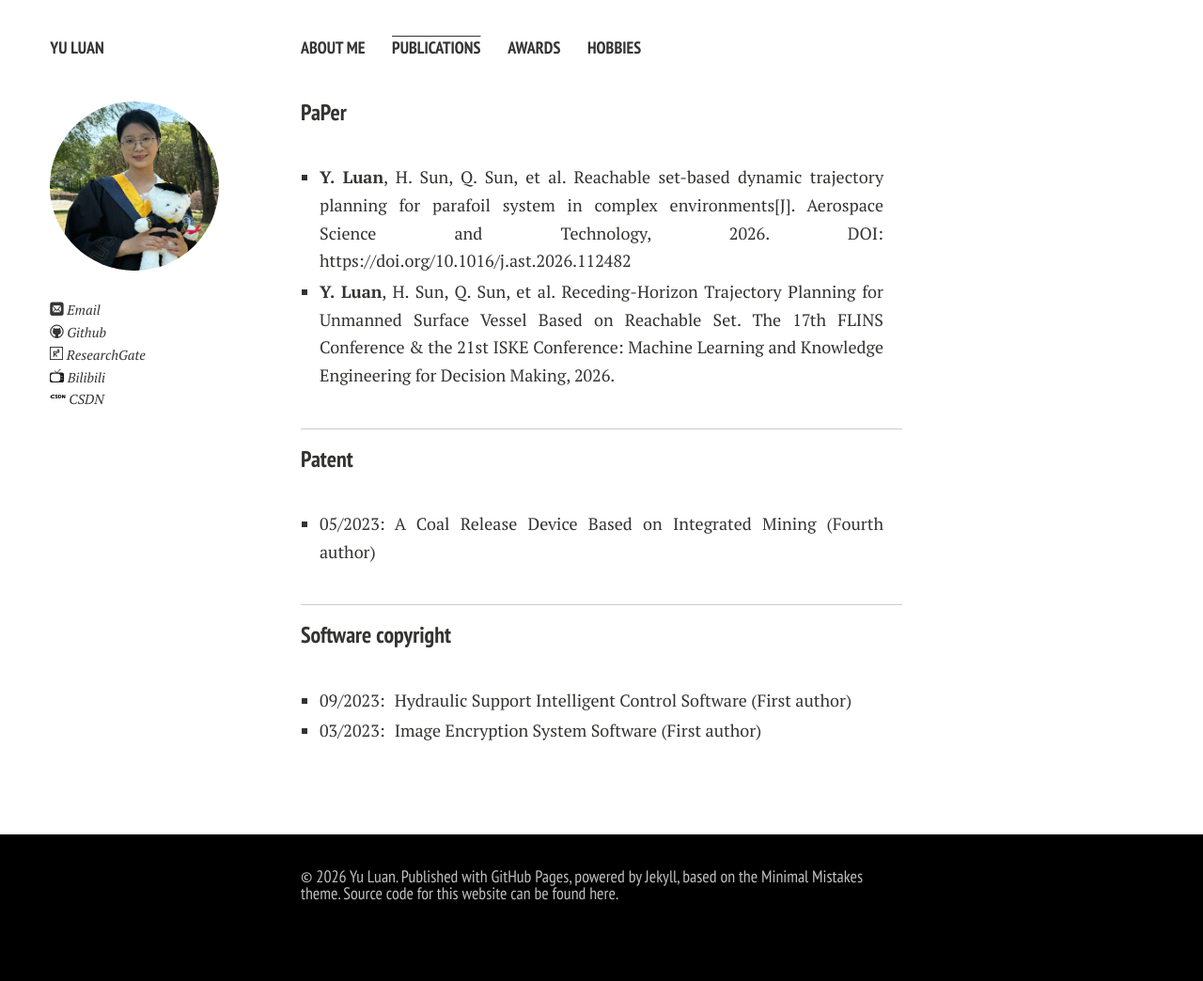
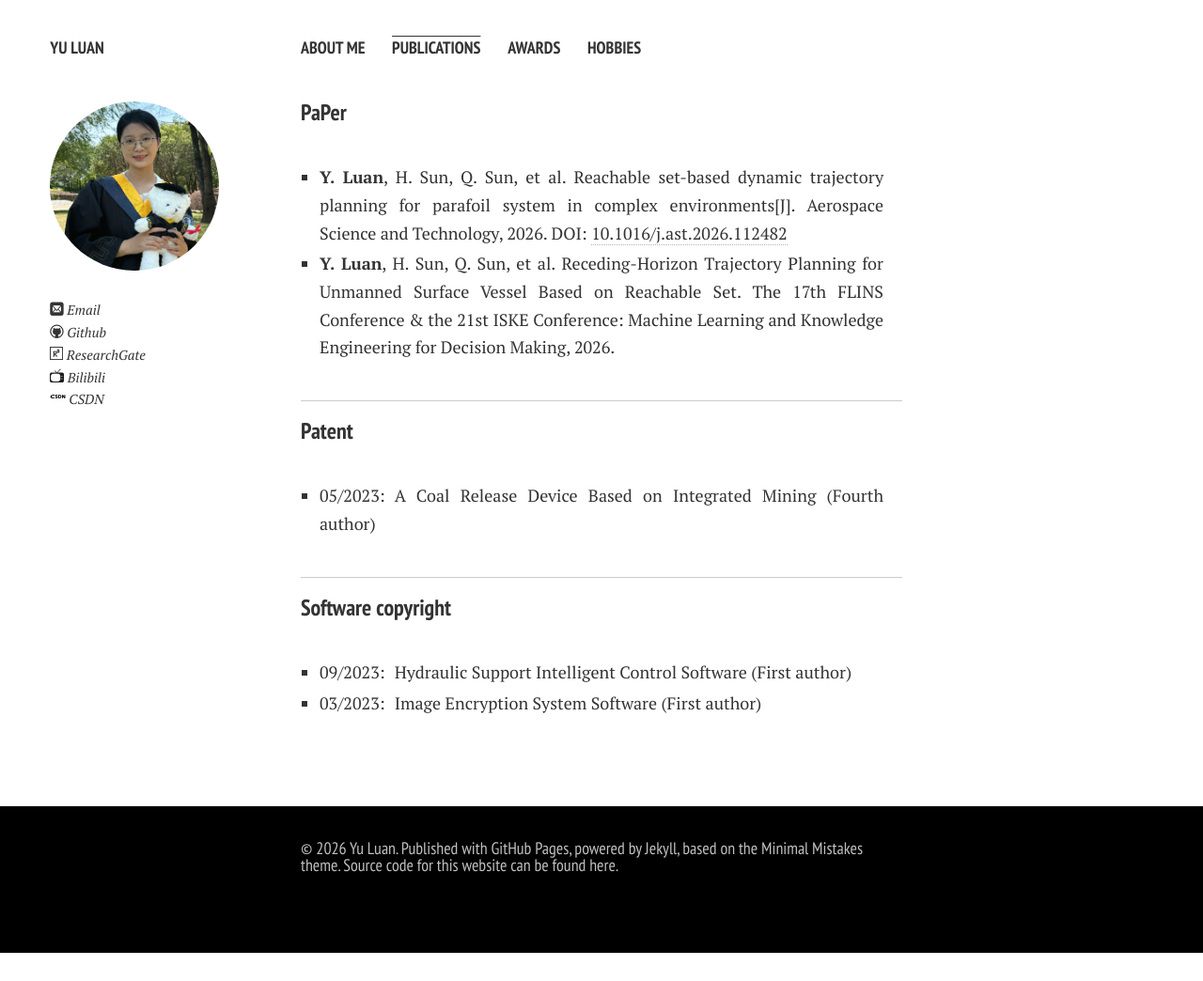
Before and after one commit to yuluan08/yuluan08.github.io, a Jekyll site: the page built from publications.md, in a window 1280 px wide. Shown: the whole page at 94% size. Built offline with Jekyll 4.4.1, drawn with Linux system fonts in a browser that asks for light colours; nearby versions of some CDN libraries; comment, search, counter and statistics services are not loaded; a style sheet for code colours, icons or effects is not loaded; after the commit the page ends 1014 px from its top, so only the background shows below that; part of the change alters nothing that is shown.

Commit message:
Update publications.md

```diff
--- a/publications.md
+++ b/publications.md
@@ -28,7 +28,12 @@ ul {
 </style>
 
 <ul>
-  <li><div><p class="margin"> <span class="thick">Y. Luan</span>, H. Sun, Q. Sun, et al. Reachable set-based dynamic trajectory planning for parafoil system in complex environments[J]. Aerospace Science and Technology, 2026. DOI: https://doi.org/10.1016/j.ast.2026.112482</p></div></li>
+  <li><div><p class="margin"> <span class="thick">Y. Luan</span>, H. Sun, Q. Sun, et al. Reachable set-based dynamic trajectory planning for parafoil system in complex environments[J]. Aerospace Science and Technology, 2026. DOI:
+<a href="https://doi.org/10.1016/j.ast.2026.112482"
+   target="_blank"
+   rel="noopener noreferrer">
+10.1016/j.ast.2026.112482
+</a></p></div></li>
   <li><div><p class="margin"> <span class="thick">Y. Luan</span>, H. Sun, Q. Sun, et al. Receding-Horizon Trajectory Planning for
 Unmanned Surface Vessel Based on Reachable Set. The 17th FLINS Conference & the 21st ISKE Conference: Machine Learning and Knowledge Engineering for Decision Making, 2026.</p></div></li>
 </ul>
```
